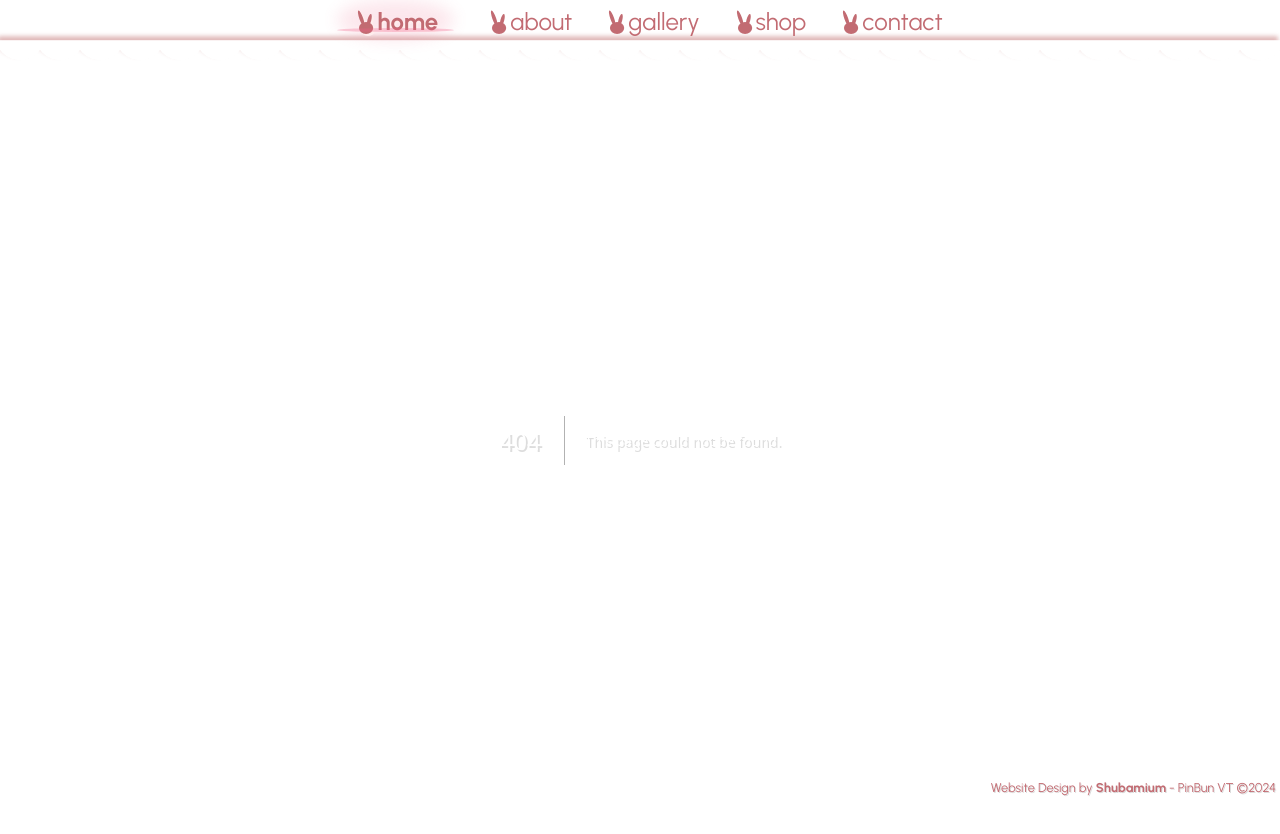
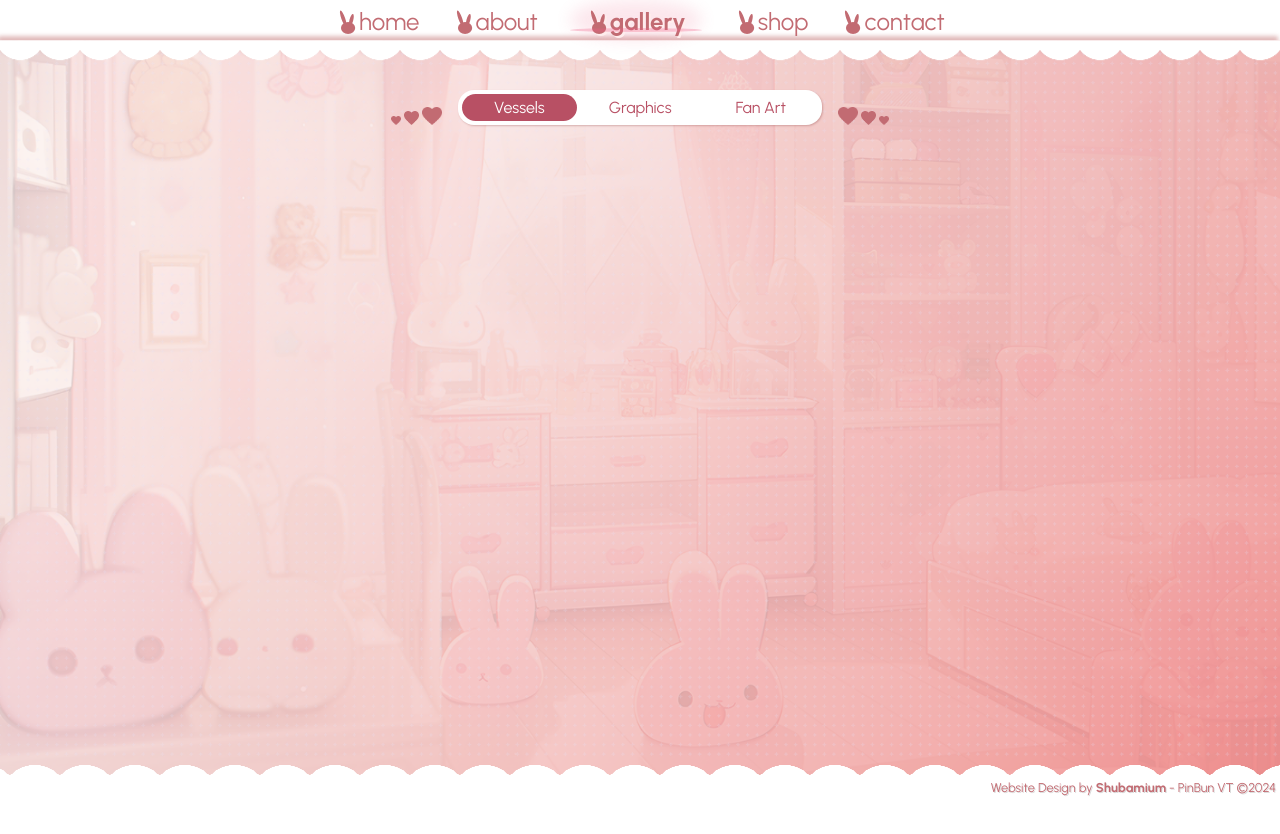
Before and after one commit to Shubamium/PinBun, a Next.js app: page /gallery/vessels in a window 1280 px wide. Before the commit this address had no page. Shown: the top 834 px of the page. After the commit the page ends 800 px from the top, so only its background shows below. Built offline with nearby package versions, Linux system fonts and the light colour scheme.

Commit message:
Add gallery navigation and nav logic

```diff
--- /dev/null
+++ b/src/app/gallery/fan-art/galleryFanArt.scss
@@ -0,0 +1,3 @@
+#gallery_vessels{
+
+}
--- /dev/null
+++ b/src/app/gallery/graphics/galleryGraphics.scss
@@ -0,0 +1,3 @@
+#gallery_graphics{
+
+}
--- /dev/null
+++ b/src/app/gallery/layout.tsx
@@ -0,0 +1,15 @@
+import React from 'react'
+import GalleryNavigation from './navigation/GalleryNavigation'
+
+type Props = {}
+
+export default function layout({children}:any) {
+	return (
+		<main id='gallery_layout'>
+			<GalleryNavigation/>
+			<div className="content">
+				{children}
+			</div>
+		</main>
+	)
+}
--- /dev/null
+++ b/src/app/gallery/navigation/GalleryNavigation.tsx
@@ -0,0 +1,33 @@
+'use client'
+import Link from 'next/link'
+import React from 'react'
+import './galleryNavigation.scss'
+import { usePathname } from 'next/navigation'
+type Props = {}
+
+export default function GalleryNavigation({}: Props) {
+
+	const currentPath = usePathname();
+	const isActive = (target:string) => currentPath === target ? 'active' : '';
+	const has = (target:string) => currentPath.includes(target) ? 'active' : '';
+
+	return (
+		<nav className='gallery-nav'>
+			<div className="heart-decor">
+				<img src="/images/decorations/heart_small.png" alt="" className='decor_heart s' />
+				<img src="/images/decorations/heart_small.png" alt="" className='decor_heart m' />
+				<img src="/images/decorations/heart_small.png" alt="" className='decor_heart l' />
+			</div>
+			<div className="navigation">
+				<Link href={'/gallery/vessels'} className={`g-nav btn ${has('vessels')}`}>Vessels</Link>
+				<Link href={'/gallery/graphics'} className={`g-nav btn ${has('graphics')}`}>Graphics</Link>
+				<Link href={'/gallery/fan-art'} className={`g-nav btn ${has('fan-art')}`}>Fan Art</Link>
+			</div>
+			<div className="heart-decor r">
+				<img src="/images/decorations/heart_small.png" alt="" className='decor_heart s' />
+				<img src="/images/decorations/heart_small.png" alt="" className='decor_heart m' />
+				<img src="/images/decorations/heart_small.png" alt="" className='decor_heart l' />
+			</div>
+		</nav>
+	)
+}
--- /dev/null
+++ b/src/app/gallery/navigation/galleryNavigation.scss
@@ -0,0 +1,47 @@
+.gallery-nav{
+	display: flex;
+	justify-content: center;
+
+	.heart-decor{
+		display: flex;
+		gap: .2em;
+		align-items: flex-end;
+		img{
+			// max-width: 10px;
+			max-width: 20px;
+			object-fit: contain;
+			&.s{
+				max-width: 10px;
+			}
+			&.m{
+				max-width: 15px;
+			}
+		}
+
+		&.r{
+			flex-direction: row-reverse;
+		}
+	}
+
+	gap: 1em;
+	.navigation{
+		display: flex;
+		background: white;
+		border-radius: 1em;
+		padding: .25em;
+		// gap: 1em;
+		box-shadow: 1px 1px 2px rgba(142, 65, 65, 0.316);
+		.g-nav{
+			text-decoration: none;
+
+			color: var(--cPrimaryDark);
+			padding: .25em 2em;
+			border-radius: 1em;
+			transition: all 150ms ease;
+			&:hover, &.active{
+				color: white;
+				background: var(--cPrimaryDark);
+			}
+		}
+	}
+}
--- /dev/null
+++ b/src/app/gallery/page.tsx
@@ -0,0 +1,5 @@
+import { redirect } from 'next/navigation'
+
+export default function GalleryPage() {
+	redirect('/gallery/graphics')
+}
--- /dev/null
+++ b/src/app/gallery/vessels/galleryVessels.scss
@@ -0,0 +1,3 @@
+#gallery_vessels{
+
+}
--- /dev/null
+++ b/src/app/gallery/vessels/page.tsx
@@ -0,0 +1,11 @@
+import React from 'react'
+import './galleryVessels.scss'
+type Props = {}
+
+export default function page({}: Props) {
+	return (
+		<div id='gallery_vessels'>
+
+		</div>
+	)
+}
--- a/src/components/layout/header/navigation/Navigation.tsx
+++ b/src/components/layout/header/navigation/Navigation.tsx
@@ -1,28 +1,36 @@
+'use client'
+import './navigation.scss'
 import React from 'react'
 import './navigation.scss'
 import Link from 'next/link'
+import { usePathname } from 'next/navigation';
 type Props = {}
 
 export default function Navigation({}: Props) {
+
+	const currentPath = usePathname();
+	const isActive = (target:string) => currentPath === target ? 'active' : '';
+	const has = (target:string) => currentPath.includes(target) ? 'active' : '';
+
 	return (
 		<nav id='container_nav'>
-			<Link href="/" className='nav-link active'>
+			<Link href="/" className={`nav-link ${isActive('/')}`}>
 				<img src="/images/icons/bunny.svg" alt="" className='icon'/>
 				<span>home</span>
 			</Link>
-			<Link href="/about" className='nav-link'>
+			<Link href="/about" className={`nav-link ${has('about')}`}>
 				<img src="/images/icons/bunny.svg" alt="" className='icon'/>
 				<span>about</span>
 			</Link>
-			<Link href="/gallery" className='nav-link'>
+			<Link href="/gallery" className={`nav-link ${has('gallery')}`}>
 				<img src="/images/icons/bunny.svg" alt="" className='icon'/>
 				<span>gallery</span>
 			</Link>
-			<Link href="/shop" className='nav-link'>
+			<Link href="/shop" className={`nav-link ${has('shop')}`}>
 				<img src="/images/icons/bunny.svg" alt="" className='icon'/>
 				<span>shop</span>
 			</Link>
-			<Link href="/contact" className='nav-link'>
+			<Link href="/contact" className={`nav-link ${has('contact')}`}>
 				<img src="/images/icons/bunny.svg" alt="" className='icon'/>
 				<span>contact</span>
 			</Link>
```
Also changed, not shown: src/app/gallery/fan-art/page.tsx (added, +11 -0 lines), src/app/gallery/graphics/page.tsx (added, +11 -0 lines), public/images/decorations/heart_small.png (added).
